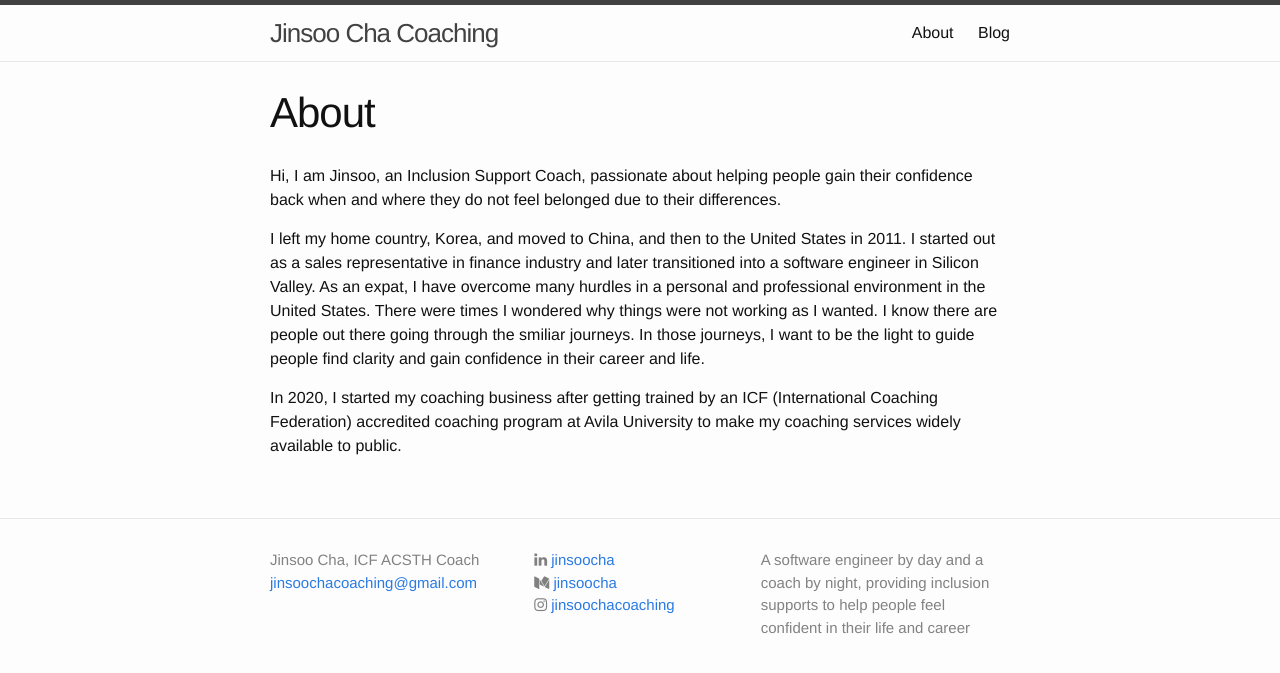
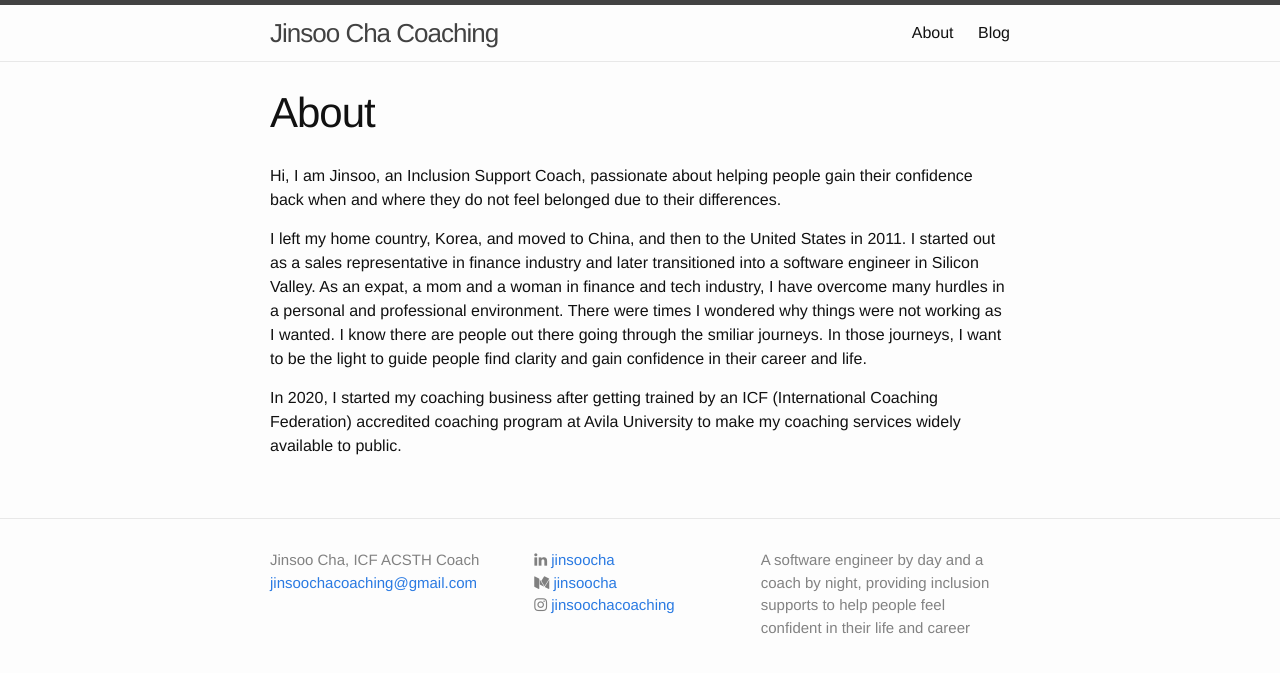
Before and after one commit to jinsoocha/jinsoocha.github.io, a Jekyll site: the page built from about.md, in a window 1280 px wide. Shown: the top 673 px of the page. Built offline with Jekyll 4.4.1, drawn with Linux system fonts in a browser that asks for light colours; nearby versions of some CDN libraries.

Commit message:
Update about.md

```diff
--- a/about.md
+++ b/about.md
@@ -6,6 +6,6 @@ permalink: /about/
 
 Hi, I am Jinsoo, an Inclusion Support Coach, passionate about helping people gain their confidence back when and where they do not feel belonged due to their differences.
 
-I left my home country, Korea, and moved to China, and then to the United States in 2011. I started out as a sales representative in finance industry and later transitioned into a software engineer in Silicon Valley. As an expat, I have overcome many hurdles in a personal and professional environment in the United States. There were times I wondered why things were not working as I wanted. I know there are people out there going through the smiliar journeys. In those journeys, I want to be the light to guide people find clarity and gain confidence in their career and life.
+I left my home country, Korea, and moved to China, and then to the United States in 2011. I started out as a sales representative in finance industry and later transitioned into a software engineer in Silicon Valley. As an expat, a mom and a woman in finance and tech industry, I have overcome many hurdles in a personal and professional environment. There were times I wondered why things were not working as I wanted. I know there are people out there going through the smiliar journeys. In those journeys, I want to be the light to guide people find clarity and gain confidence in their career and life.
 
 In 2020, I started my coaching business after getting trained by an ICF (International Coaching Federation) accredited coaching program at Avila University to make my coaching services widely available to public.
```
